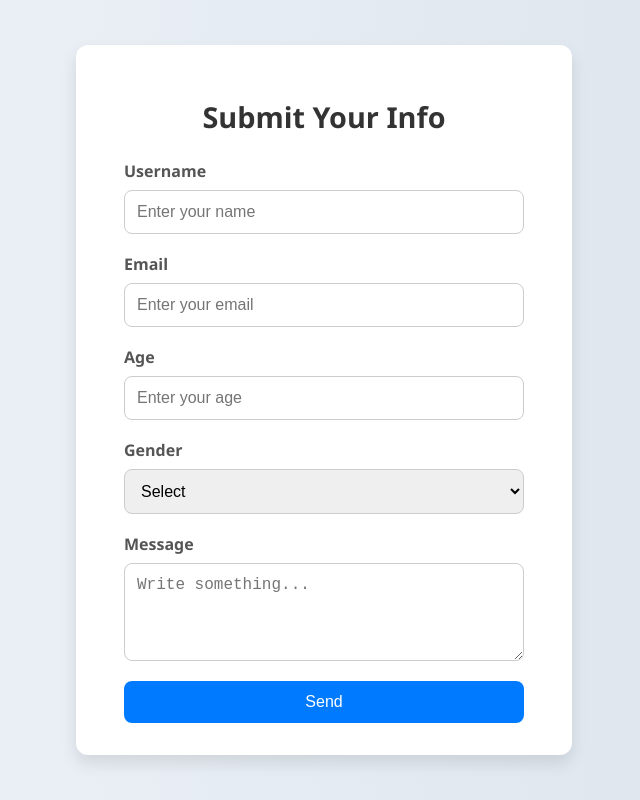
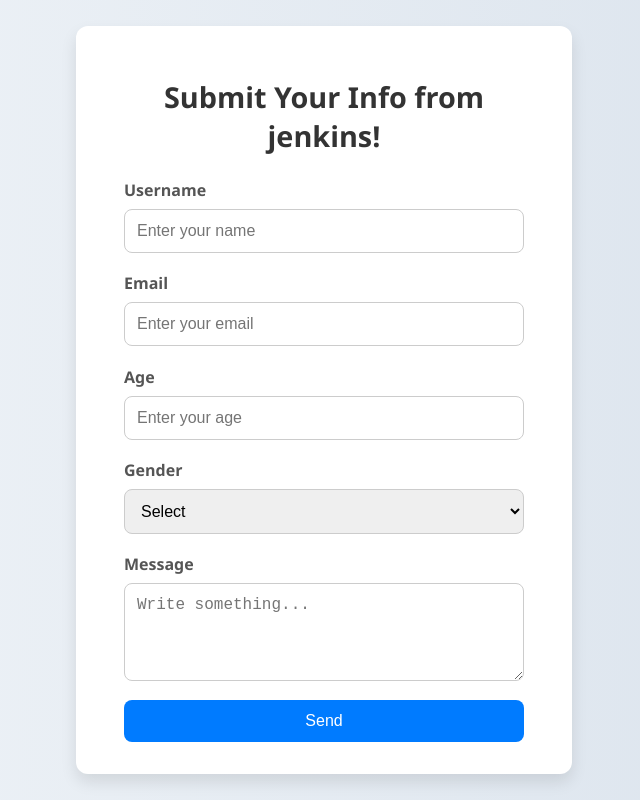
Before and after one commit to GeyasreeR/Tutedude-docker, a website: page frontend/public/index.html in a window 1280 px wide. Shown: the whole page, without its empty margins (316-956 px from the left). Drawn offline with Linux system fonts and the light colour scheme.

Commit message:
Update index.html
testing jenkins pipeline

```diff
--- a/frontend/public/index.html
+++ b/frontend/public/index.html
@@ -9,7 +9,7 @@
 </head>
 <body>
   <div class="container">
-    <h1>Submit Your Info</h1>
+    <h1>Submit Your Info from jenkins!</h1>
     <form action="/submit-form" method="POST">
       <label for="username">Username</label>
       <input type="text" name="username" placeholder="Enter your name" required />
```
